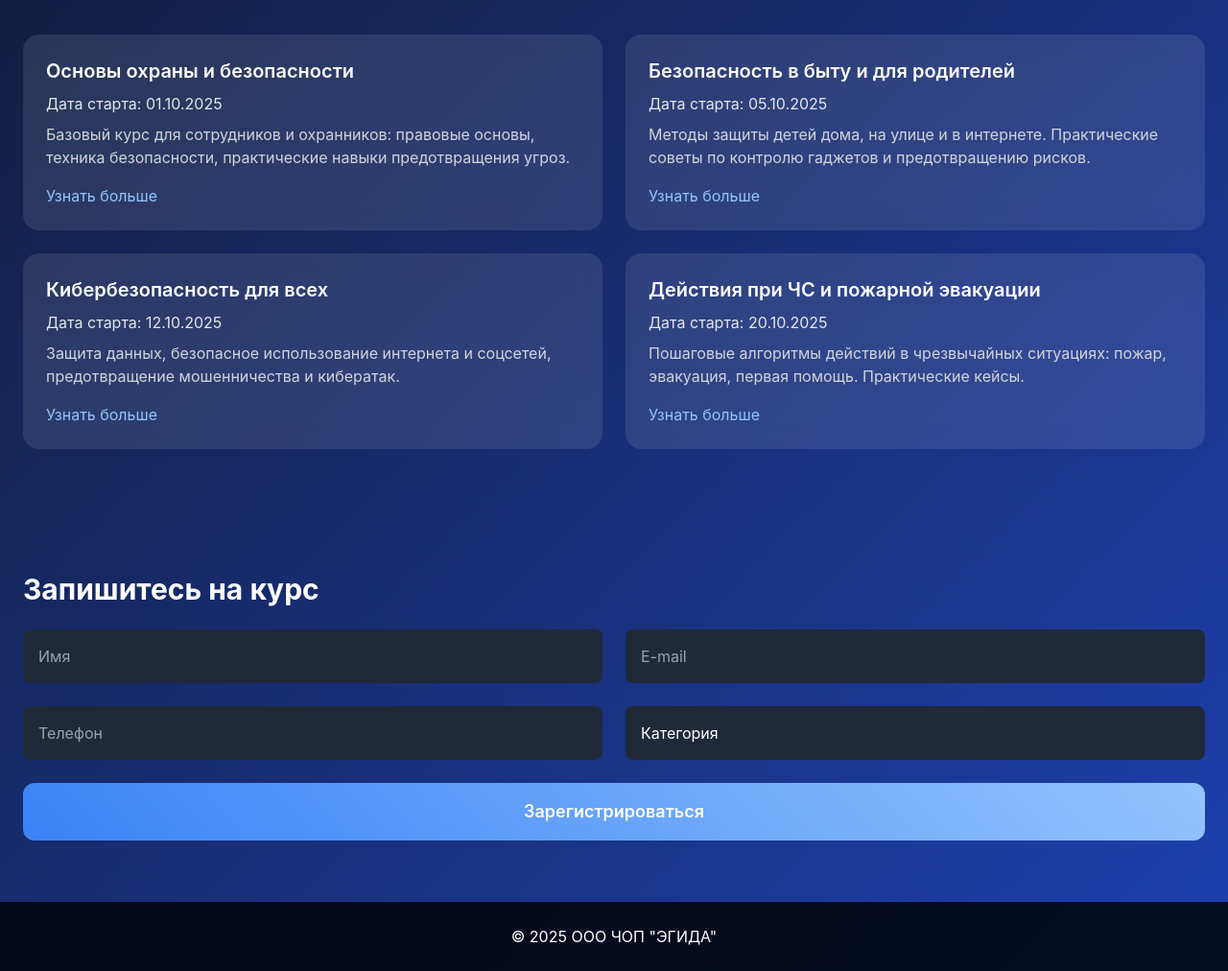
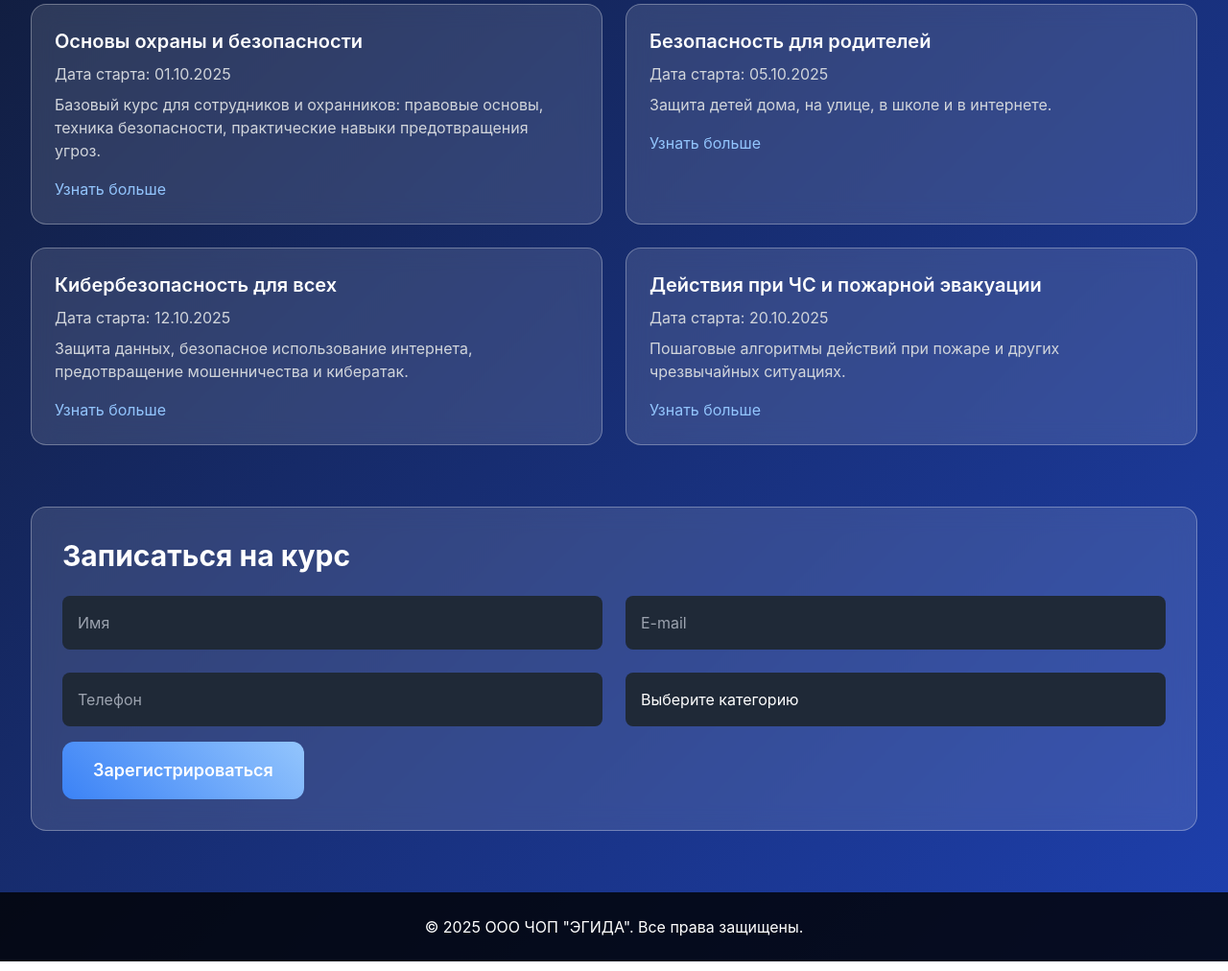
Before and after one commit to idricom/Aegis, a plain HTML site: page courses.html in a window 1280 px wide. Shown: the part 492-1504 px from the top of the page at 96% size. Drawn offline with nearby package versions, Linux system fonts and the light colour scheme.

Commit message:
Update courses.html

```diff
--- a/courses.html
+++ b/courses.html
@@ -1,3 +1,4 @@
+<!-- courses.html -->
 <!DOCTYPE html>
 <html lang="ru">
 <head>
@@ -5,83 +6,172 @@
   <meta name="viewport" content="width=device-width, initial-scale=1.0">
   <title>Курсы – ЧОП "ЭГИДА"</title>
   <script src="https://cdn.tailwindcss.com"></script>
+  <script src="https://unpkg.com/lucide@latest"></script>
   <style>
-    body { font-family: -apple-system, BlinkMacSystemFont, 'Segoe UI', sans-serif; background: linear-gradient(135deg,#0f172a,#1e40af); color: #fff; }
-    .btn-primary { background: linear-gradient(45deg,#3b82f6,#93c5fd); border-radius: 12px; font-weight:600; transition: all 0.2s ease; }
-    .btn-primary:hover { background: linear-gradient(45deg,#2563eb,#60a5fa); transform: scale(1.05); }
-    .card { background: rgba(255,255,255,0.1); backdrop-filter: blur(12px); border-radius:16px; padding:1.5rem; transition: all 0.3s ease; }
-    .card:hover { transform: translateY(-8px); box-shadow: 0 20px 40px rgba(0,0,0,0.5); cursor:pointer; }
-    select { appearance:none; -webkit-appearance:none; -moz-appearance:none; }
+    body {
+      font-family: -apple-system, BlinkMacSystemFont, 'Segoe UI', sans-serif;
+      background: linear-gradient(135deg, #0f172a, #1e40af);
+      color: #ffffff;
+    }
+    .glass-card {
+      background: rgba(255,255,255,0.12);
+      backdrop-filter: blur(12px);
+      border-radius: 16px;
+      border: 1px solid rgba(255,255,255,0.3);
+      transition: transform 0.3s ease, box-shadow 0.3s ease;
+    }
+    .glass-card:hover {
+      transform: translateY(-8px);
+      box-shadow: 0 20px 40px rgba(0,0,0,0.5);
+    }
+    .btn-primary {
+      background: linear-gradient(45deg, #3b82f6, #93c5fd);
+      transition: background 0.3s ease, transform 0.2s ease;
+      border-radius: 12px;
+      font-weight: 600;
+    }
+    .btn-primary:hover {
+      background: linear-gradient(45deg, #2563eb, #60a5fa);
+      transform: scale(1.05);
+    }
+    .fade-in { animation: fadeIn 1.2s ease-in; }
+    @keyframes fadeIn { 0% {opacity:0; transform: translateY(30px);} 100% {opacity:1; transform:translateY(0);} }
+    select { appearance: none; -webkit-appearance: none; background: rgba(255,255,255,0.1); color:white; padding:0.75rem 1rem; border-radius:12px; border:none; }
+    .toggle-content { display:none; color:#e0e0e0; margin-top:0.5rem; font-size:0.9rem; }
   </style>
 </head>
 <body>
-  <nav class="bg-black bg-opacity-80 sticky top-0 z-20 p-4 flex justify-between items-center">
+  <!-- Навигация -->
+  <nav class="bg-black bg-opacity-80 sticky top-0 z-20 p-4 shadow-lg">
+    <div class="container mx-auto flex justify-between items-center">
       <div class="text-2xl font-bold">ЧОП "ЭГИДА"</div>
-    <div class="space-x-6">
-      <a href="index.html" class="hover:text-blue-300">Главная</a>
-      <a href="events.html" class="hover:text-blue-300">Мероприятия</a>
-      <a href="courses.html" class="hover:text-blue-300">Курсы</a>
+      <div class="space-x-6 font-medium">
+        <a href="index.html" class="hover:text-blue-300 transition">Главная</a>
+        <a href="events.html" class="hover:text-blue-300 transition">Мероприятия</a>
+        <a href="courses.html" class="hover:text-blue-300 transition">Курсы</a>
+      </div>
     </div>
   </nav>
 
   <!-- Hero -->
-  <section class="flex flex-col items-center justify-center text-center py-16 px-4">
-    <h1 class="text-5xl md:text-6xl font-extrabold mb-6">Образовательные курсы</h1>
-    <p class="text-lg md:text-2xl max-w-3xl mb-8">Курсы стартуют с 1 октября 2025 года. Мы обучаем охранников, сотрудников и родителей навыкам безопасности и предотвращения угроз.</p>
-    <a href="#register" class="btn-primary px-8 py-4 text-lg">Зарегистрироваться</a>
+  <section class="hero h-[400px] flex items-center justify-center text-center px-6 fade-in">
+    <div>
+      <h1 class="text-5xl md:text-6xl font-extrabold mb-4">Образовательные курсы</h1>
+      <p class="text-lg md:text-xl mb-6 max-w-3xl mx-auto">
+        Получите практические знания по безопасности, которые реально работают в жизни. Курсы стартуют с 1 октября 2025 года. Подходит для охранников, сотрудников и родителей.
+      </p>
+    </div>
   </section>
 
   <!-- Список курсов -->
-  <section class="container mx-auto px-6 py-16 grid md:grid-cols-2 gap-6">
-    <div class="card" onclick="alert('Вы записались на курс: Основы охраны и безопасности')">
+  <section class="container mx-auto p-8">
+    <div class="grid grid-cols-1 md:grid-cols-2 gap-6">
+      <!-- Курс 1 -->
+      <div class="glass-card p-6 cursor-pointer" onclick="toggleContent('course1')">
         <h3 class="text-xl font-semibold mb-2">Основы охраны и безопасности</h3>
-      <p class="text-gray-200 mb-2">Дата старта: 01.10.2025</p>
-      <p class="text-gray-300 mb-4">Базовый курс для сотрудников и охранников: правовые основы, техника безопасности, практические навыки предотвращения угроз.</p>
-      <a class="text-blue-300 hover:underline" href="#">Узнать больше</a>
+        <p class="text-gray-300 mb-2">Дата старта: 01.10.2025</p>
+        <p class="text-gray-300 mb-2">Базовый курс для сотрудников и охранников: правовые основы, техника безопасности, практические навыки предотвращения угроз.</p>
+        <div id="course1" class="toggle-content">
+          Этот курс включает:
+          <ul class="list-disc pl-6 mt-2 space-y-1">
+            <li>Правовые основы охранной деятельности.</li>
+            <li>Основы реагирования на угрозы.</li>
+            <li>Техника и оборудование для охраны объектов.</li>
+            <li>Сценарии предотвращения и ликвидации рисков.</li>
+            <li>Практические кейсы от профессионалов.</li>
+            <li>Методы взаимодействия с клиентами и коллегами.</li>
+          </ul>
         </div>
-    <div class="card" onclick="alert('Вы записались на курс: Безопасность в быту и для родителей')">
-      <h3 class="text-xl font-semibold mb-2">Безопасность в быту и для родителей</h3>
-      <p class="text-gray-200 mb-2">Дата старта: 05.10.2025</p>
-      <p class="text-gray-300 mb-4">Методы защиты детей дома, на улице и в интернете. Практические советы по контролю гаджетов и предотвращению рисков.</p>
-      <a class="text-blue-300 hover:underline" href="#">Узнать больше</a>
+        <span class="text-blue-300 hover:underline mt-2 inline-block">Узнать больше</span>
       </div>
-    <div class="card" onclick="alert('Вы записались на курс: Кибербезопасность для всех')">
+
+      <!-- Курс 2 -->
+      <div class="glass-card p-6 cursor-pointer" onclick="toggleContent('course2')">
+        <h3 class="text-xl font-semibold mb-2">Безопасность для родителей</h3>
+        <p class="text-gray-300 mb-2">Дата старта: 05.10.2025</p>
+        <p class="text-gray-300 mb-2">Защита детей дома, на улице, в школе и в интернете.</p>
+        <div id="course2" class="toggle-content">
+          В курсе:
+          <ul class="list-disc pl-6 mt-2 space-y-1">
+            <li>Создание безопасного домашнего пространства.</li>
+            <li>Онлайн-безопасность: контроль гаджетов и соцсетей.</li>
+            <li>Поведение ребенка в чрезвычайных ситуациях.</li>
+            <li>Обучение оказанию первой помощи.</li>
+            <li>Рекомендации для родителей и школы.</li>
+          </ul>
+        </div>
+        <span class="text-blue-300 hover:underline mt-2 inline-block">Узнать больше</span>
+      </div>
+
+      <!-- Курс 3 -->
+      <div class="glass-card p-6 cursor-pointer" onclick="toggleContent('course3')">
         <h3 class="text-xl font-semibold mb-2">Кибербезопасность для всех</h3>
-      <p class="text-gray-200 mb-2">Дата старта: 12.10.2025</p>
-      <p class="text-gray-300 mb-4">Защита данных, безопасное использование интернета и соцсетей, предотвращение мошенничества и кибератак.</p>
-      <a class="text-blue-300 hover:underline" href="#">Узнать больше</a>
+        <p class="text-gray-300 mb-2">Дата старта: 12.10.2025</p>
+        <p class="text-gray-300 mb-2">Защита данных, безопасное использование интернета, предотвращение мошенничества и кибератак.</p>
+        <div id="course3" class="toggle-content">
+          Содержание курса:
+          <ul class="list-disc pl-6 mt-2 space-y-1">
+            <li>Основы кибербезопасности для сотрудников и родителей.</li>
+            <li>Обнаружение фишинговых атак и мошенничества.</li>
+            <li>Безопасное использование соцсетей и онлайн-сервисов.</li>
+            <li>Практические кейсы с анализом угроз.</li>
+            <li>Методы защиты личных и корпоративных данных.</li>
+          </ul>
         </div>
-    <div class="card" onclick="alert('Вы записались на курс: Действия при ЧС и пожарной эвакуации')">
+        <span class="text-blue-300 hover:underline mt-2 inline-block">Узнать больше</span>
+      </div>
+
+      <!-- Курс 4 -->
+      <div class="glass-card p-6 cursor-pointer" onclick="toggleContent('course4')">
         <h3 class="text-xl font-semibold mb-2">Действия при ЧС и пожарной эвакуации</h3>
-      <p class="text-gray-200 mb-2">Дата старта: 20.10.2025</p>
-      <p class="text-gray-300 mb-4">Пошаговые алгоритмы действий в чрезвычайных ситуациях: пожар, эвакуация, первая помощь. Практические кейсы.</p>
-      <a class="text-blue-300 hover:underline" href="#">Узнать больше</a>
+        <p class="text-gray-300 mb-2">Дата старта: 20.10.2025</p>
+        <p class="text-gray-300 mb-2">Пошаговые алгоритмы действий при пожаре и других чрезвычайных ситуациях.</p>
+        <div id="course4" class="toggle-content">
+          Курс охватывает:
+          <ul class="list-disc pl-6 mt-2 space-y-1">
+            <li>Эвакуационные процедуры и алгоритмы.</li>
+            <li>Первая помощь пострадавшим.</li>
+            <li>Поведение при пожаре, наводнении, авариях.</li>
+            <li>Обучение командной работе и координации.</li>
+            <li>Практические примеры из реальных ЧС.</li>
+          </ul>
+        </div>
+        <span class="text-blue-300 hover:underline mt-2 inline-block">Узнать больше</span>
+      </div>
     </div>
   </section>
 
   <!-- Регистрация -->
-  <section id="register" class="container mx-auto px-6 py-16">
-    <h2 class="text-3xl font-bold mb-6">Запишитесь на курс</h2>
-    <form onsubmit="handleRegister(event)" class="grid md:grid-cols-2 gap-6">
-      <input type="text" id="name" placeholder="Имя" class="p-4 rounded-lg bg-gray-800 text-white" required>
-      <input type="email" id="email" placeholder="E-mail" class="p-4 rounded-lg bg-gray-800 text-white" required>
-      <input type="tel" id="phone" placeholder="Телефон" class="p-4 rounded-lg bg-gray-800 text-white" required>
-      <select id="category" class="p-4 rounded-lg bg-gray-800 text-white" required>
-        <option value="">Категория</option>
+  <section id="register" class="container mx-auto p-8">
+    <div class="glass-card p-8">
+      <h2 class="text-3xl font-bold mb-6">Записаться на курс</h2>
+      <form id="register-form" onsubmit="handleRegister(event)" class="space-y-4">
+        <div class="grid grid-cols-1 md:grid-cols-2 gap-6">
+          <input type="text" id="name" placeholder="Имя" class="bg-gray-800 text-white border-none rounded-lg p-4 focus:outline-none focus:ring-2 focus:ring-blue-600" required>
+          <input type="email" id="email" placeholder="E-mail" class="bg-gray-800 text-white border-none rounded-lg p-4 focus:outline-none focus:ring-2 focus:ring-blue-600" required>
+          <input type="tel" id="phone" placeholder="Телефон" class="bg-gray-800 text-white border-none rounded-lg p-4 focus:outline-none focus:ring-2 focus:ring-blue-600" required>
+          <select id="category" class="bg-gray-800 text-white border-none rounded-lg p-4 focus:outline-none focus:ring-2 focus:ring-blue-600" required>
+            <option value="">Выберите категорию</option>
             <option value="Охранник">Охранник</option>
-        <option value="Сотрудник">Сотрудник</option>
+            <option value="Сотрудник">Сотрудник компании</option>
             <option value="Родитель">Родитель</option>
           </select>
-      <button type="submit" class="btn-primary px-8 py-4 text-lg md:col-span-2">Зарегистрироваться</button>
+        </div>
+        <button type="submit" class="btn-primary px-8 py-4 text-lg">Зарегистрироваться</button>
       </form>
+    </div>
   </section>
 
-  <footer class="bg-black bg-opacity-80 text-center p-6">
-    &copy; 2025 ООО ЧОП "ЭГИДА"
+  <footer class="bg-black bg-opacity-80 text-white p-6 mt-8 text-center">
+    <p>&copy; 2025 ООО ЧОП "ЭГИДА". Все права защищены.</p>
   </footer>
 
   <script>
-    function handleRegister(e){
+    function toggleContent(id) {
+      const el = document.getElementById(id);
+      el.style.display = el.style.display === 'block' ? 'none' : 'block';
+    }
+    function handleRegister(e) {
       e.preventDefault();
       const data = {
         name: document.getElementById('name').value,
```
Lines whose indentation alone changed are shown as unchanged.
